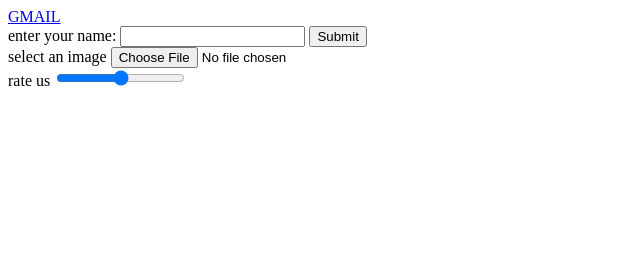
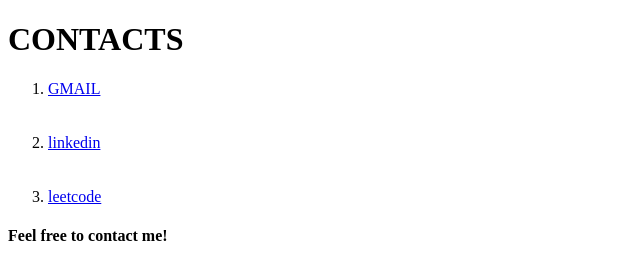
Before and after one commit to ArghyaAD/first-web, a plain HTML site: page contact.html in a window 1280 px wide. Shown: the whole page, without its empty margins (0-640 px from the left). Drawn offline with Linux system fonts and the light colour scheme.

Commit message:
Update contact.html

```diff
--- a/contact.html
+++ b/contact.html
@@ -2,21 +2,19 @@
 <html lang="en" dir="ltr">
   <head>
     <meta charset="utf-8">
-    <title>CONTACT</title>
+    <title>arghyadeep contacts</title>
   </head>
   <body>
-    <a href="jishuadhikary2015@gmail.com">GMAIL</a>
-    <form class="" action="index.html" method="post">
-      <label>enter your name:</label>
-      <input type="text">
-      <input type="submit">
+    <h1>CONTACTS</h1>
+    <ol>
+      <li><a href="jishuadhikary2015@gmail.com">GMAIL</a></li>
       <br>
-      <label>select an image</label>
-      <input type="file">
       <br>
-      <label>rate us</label>
-      <input type="range">
+      <li><a href="https://www.linkedin.com/in/arghyadeep-adhikary-98bb80212/">linkedin</a></li>
       <br>
-    </form>
+      <br>
+      <li><a href="https://leetcode.com/arghya21/">leetcode</a></li>
+    </ol>
+    <h4>Feel free to contact me!</h4>
   </body>
 </html>
```
